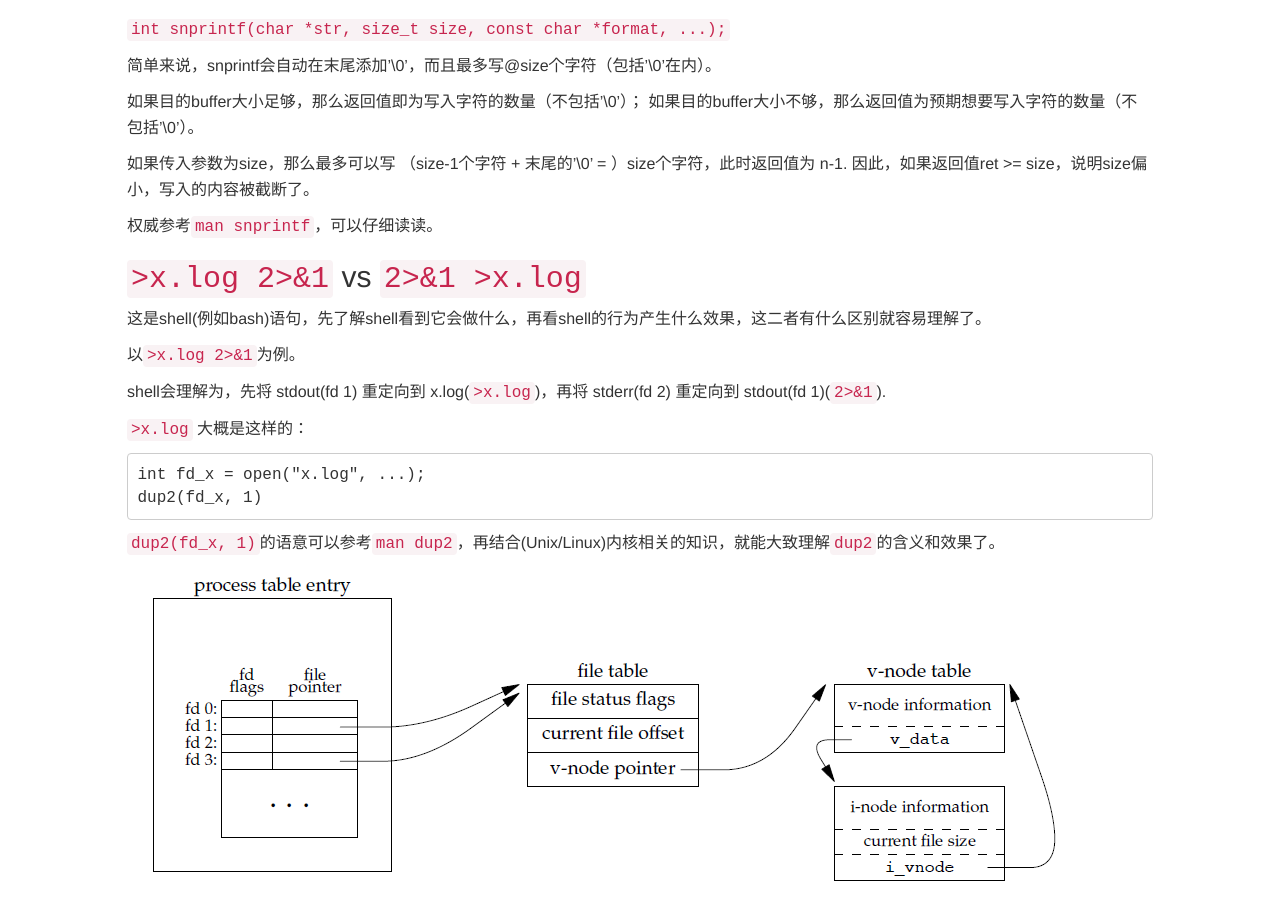
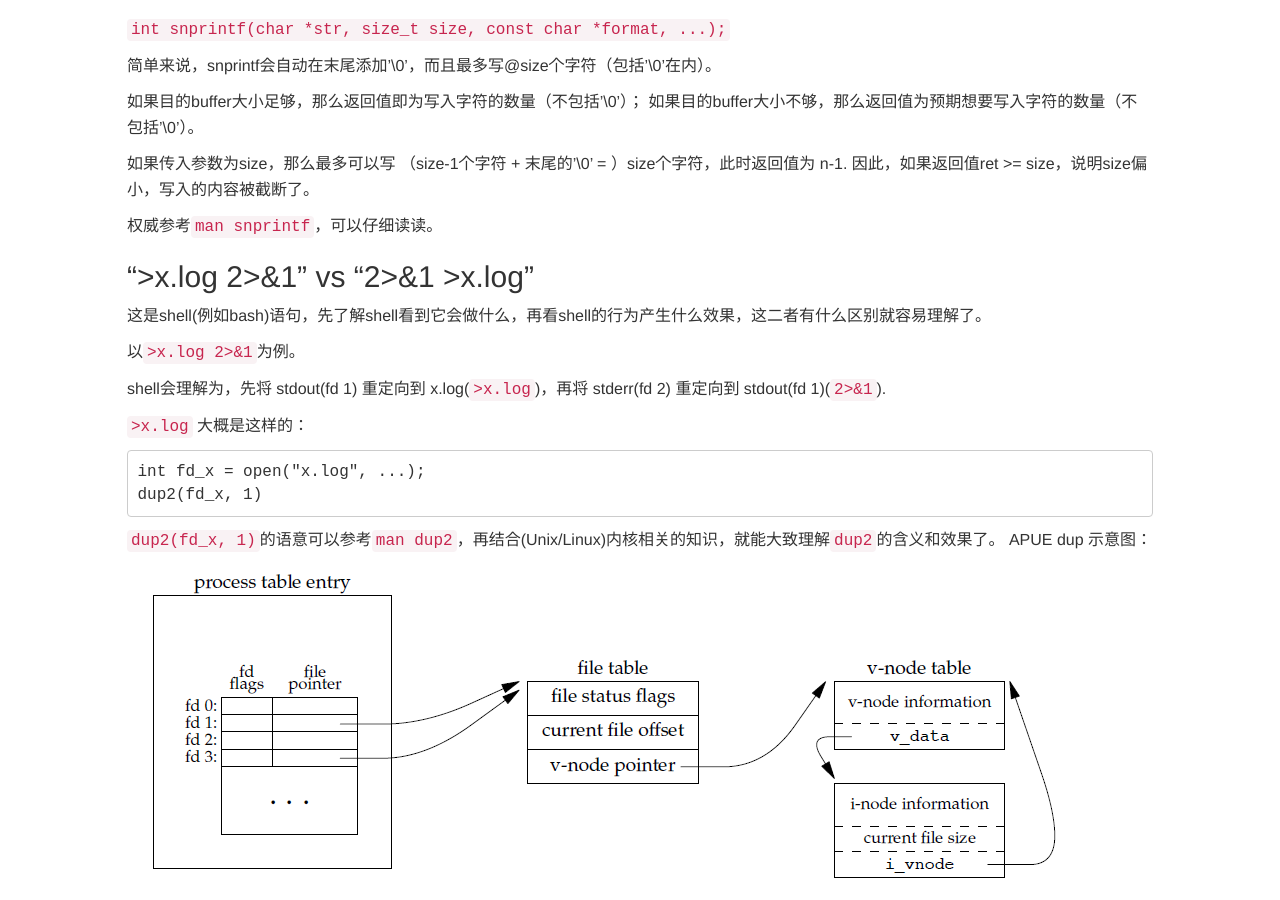
Before and after one commit to taocp/taocp.github.com, a Jekyll site: the page built from _posts/2017-11-18-开发相关的十万个为什么.md, in a window 1280 px wide and 900 px high, scrolled down 3055 px. Built offline with Jekyll 4.4.1, drawn with Linux system fonts in a browser that asks for light colours; nearby versions of some CDN libraries; library files that are not in the unit come from our copies; comment, search, counter and statistics services are not loaded.

Commit message:
update thinking-in-programming

````diff
--- a/_posts/2017-11-18-开发相关的十万个为什么.md
+++ b/_posts/2017-11-18-开发相关的十万个为什么.md
@@ -156,7 +156,7 @@ man手册原文里的说法有部分人不太能很快理清，换个我的说
 权威参考`man snprintf`，可以仔细读读。
 
 
-## `>x.log 2>&1` vs `2>&1 >x.log`
+## ">x.log 2>&1" vs "2>&1 >x.log"
 
 这是shell(例如bash)语句，先了解shell看到它会做什么，再看shell的行为产生什么效果，这二者有什么区别就容易理解了。
 
@@ -171,7 +171,7 @@ int fd_x = open("x.log", ...);
 dup2(fd_x, 1)
 ```
 
-`dup2(fd_x, 1)`的语意可以参考`man dup2`，再结合(Unix/Linux)内核相关的知识，就能大致理解`dup2`的含义和效果了。
+`dup2(fd_x, 1)`的语意可以参考`man dup2`，再结合(Unix/Linux)内核相关的知识，就能大致理解`dup2`的含义和效果了。 APUE dup 示意图：
 
 ![apue.kernel-data-structures-after-dup](https://taocp.github.io/img/2017-11-18-thinking-in-programming/apue.kernel-data-structures-after-dup.png)
 
````
